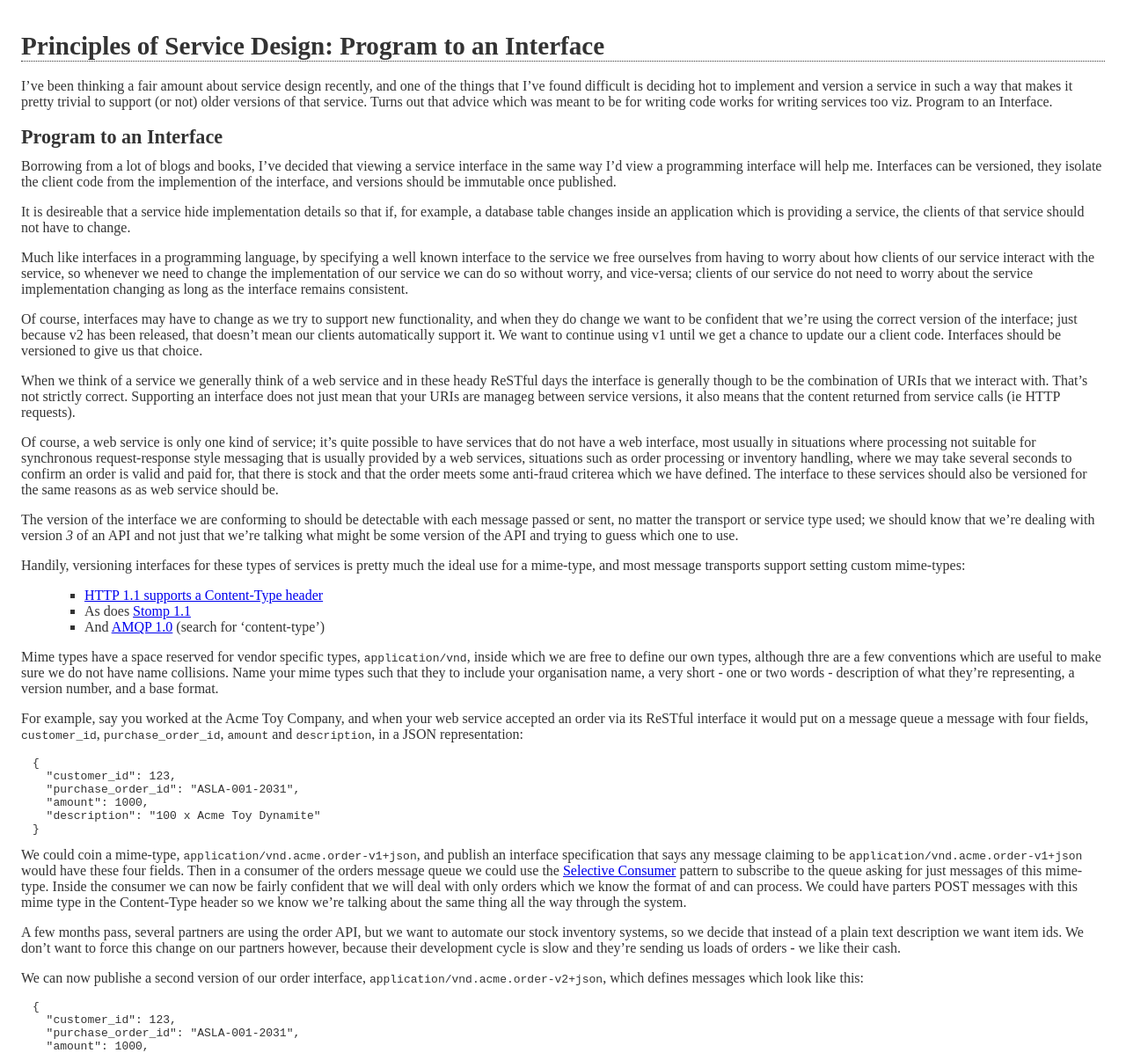
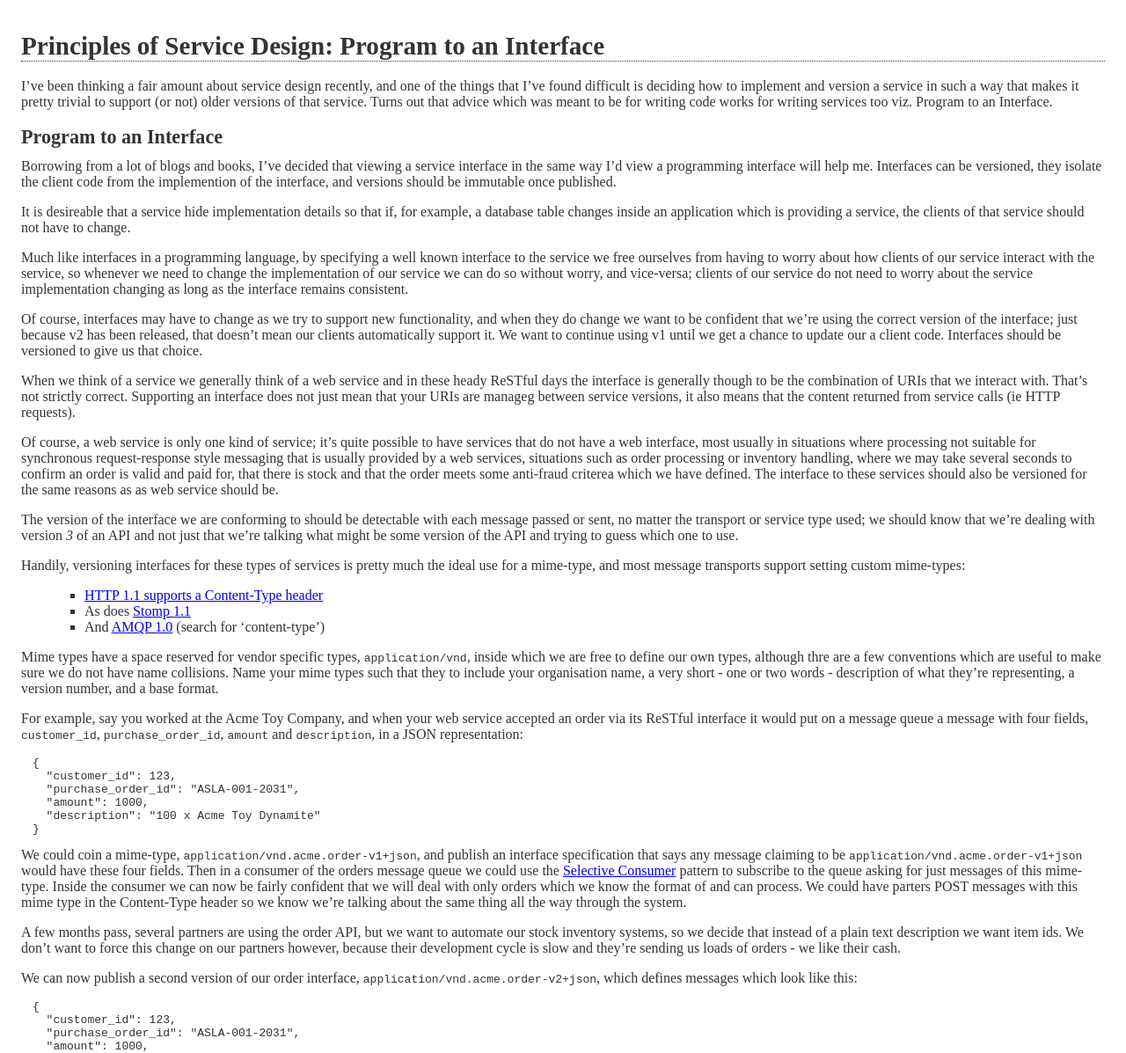
Before and after one commit to barkingiguana/barkingiguana.github.com, a Jekyll site: the page built from _posts/2011-12-05-principles-of-service-design-program-to-an-interface.md, in a window 1280 px wide. Shown: the top 1197 px of the page at 88% size. Built offline with Jekyll 4.4.1, drawn with Linux system fonts in a browser that asks for light colours; a style sheet for code colours, icons or effects is not loaded.

Commit message:
Fix typos

```diff
--- a/_posts/2011-12-05-principles-of-service-design-program-to-an-interface.md
+++ b/_posts/2011-12-05-principles-of-service-design-program-to-an-interface.md
@@ -5,7 +5,7 @@
 ---
 
 I've been thinking a fair amount about service design recently, and one of the
-things that I've found difficult is deciding hot to implement and version a
+things that I've found difficult is deciding how to implement and version a
 service in such a way that makes it pretty trivial to support (or not) older
 versions of that service. Turns out that advice which was meant to be for
 writing code works for writing services too viz. Program to an Interface.
@@ -102,7 +102,7 @@
 partners however, because their development cycle is slow and they're sending
 us loads of orders - we like their cash.
 
-We can now publishe a second version of our order interface,
+We can now publish a second version of our order interface,
 `application/vnd.acme.order-v2+json`, which defines messages which look like
 this:
 
```
